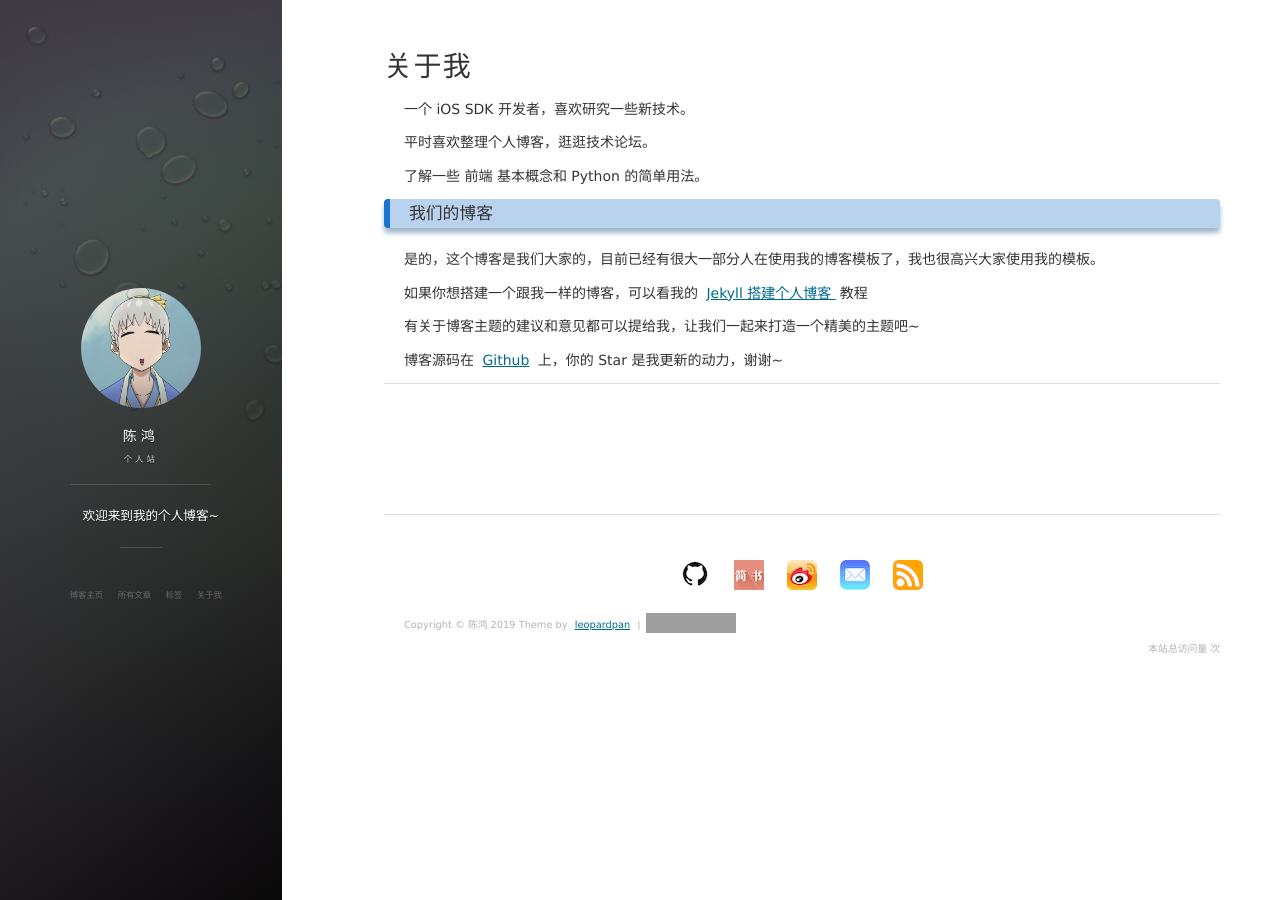
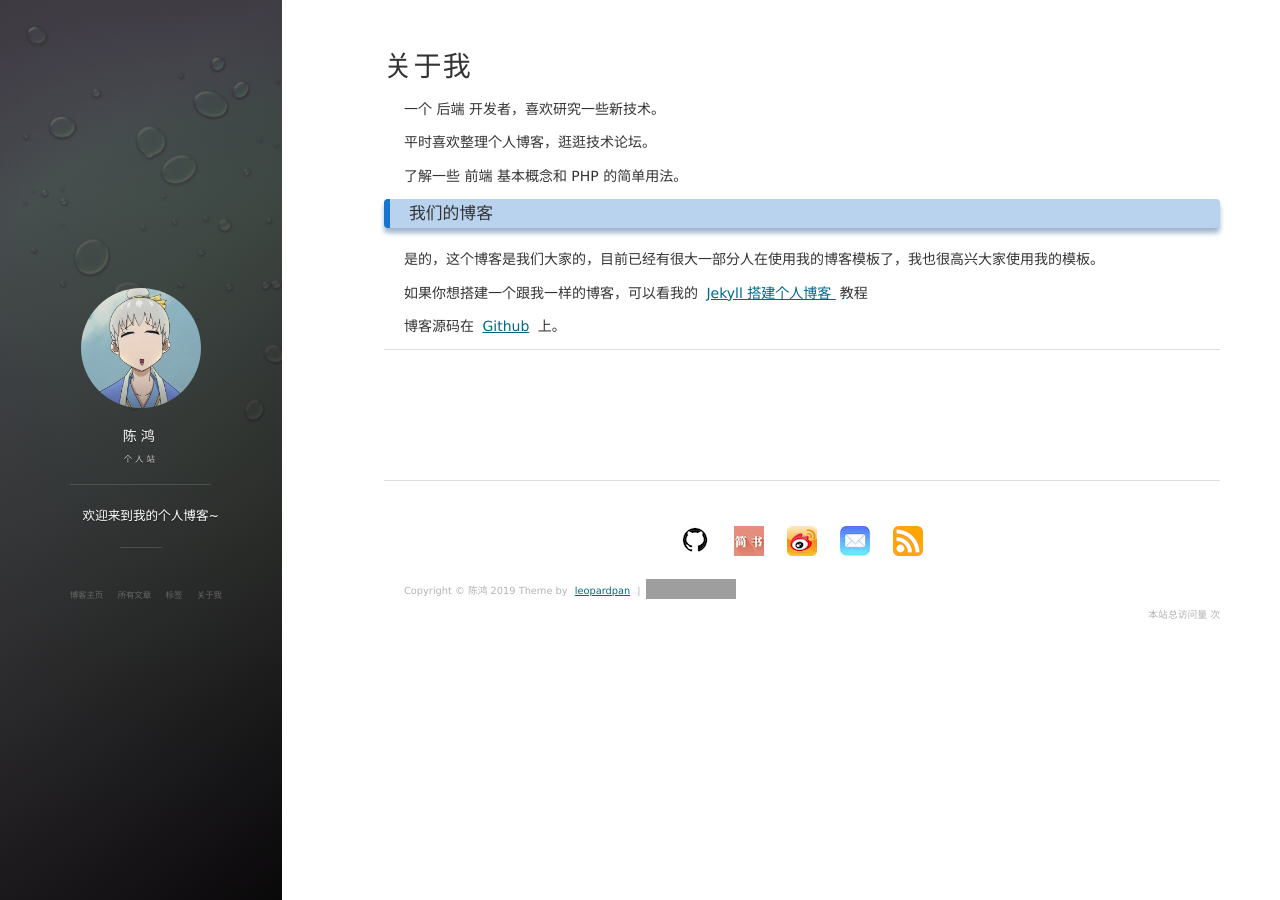
Before and after one commit to chenhong7664/chenhong7664.github.io, a Jekyll site: the page built from about.md, in a window 1280 px wide. Built offline with Jekyll 4.4.1, drawn with Linux system fonts in a browser that asks for light colours; nearby versions of some CDN libraries; comment, search, counter and statistics services are not loaded; grey boxes are pictures that could not be loaded.

Commit message:
修改ia关于我

```diff
--- a/about.md
+++ b/about.md
@@ -3,16 +3,16 @@
 title: 关于我
 ---
 
-一个 iOS SDK 开发者，喜欢研究一些新技术。
+一个 后端 开发者，喜欢研究一些新技术。
 <p>
 平时喜欢整理个人博客，逛逛技术论坛。
 <p>
-了解一些 前端 基本概念和 Python 的简单用法。
+了解一些 前端 基本概念和 PHP 的简单用法。
+
 
 <p>
 
 <h3> 我们的博客 </h3>
-
 <p>
 
 是的，这个博客是我们大家的，目前已经有很大一部分人在使用我的博客模板了，我也很高兴大家使用我的模板。
@@ -23,13 +23,11 @@
 <a href="/2016/10/jekyll_tutorials1/"> Jekyll 搭建个人博客 </a>
 教程
 
-<p>
 
-有关于博客主题的建议和意见都可以提给我，让我们一起来打造一个精美的主题吧~
 
 <p>
 
-博客源码在 <a target="_blank" href='https://github.com/leopardpan/leopardpan.github.io/'>Github</a> 上，你的 Star 是我更新的动力，谢谢~
+博客源码在 <a target="_blank" href='https://github.com/leopardpan/leopardpan.github.io/'>Github</a> 上。
 
 <p>
 
```
Also changed, not shown: 1 other file.
